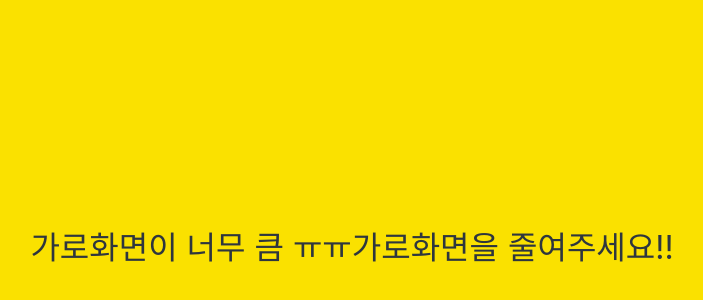
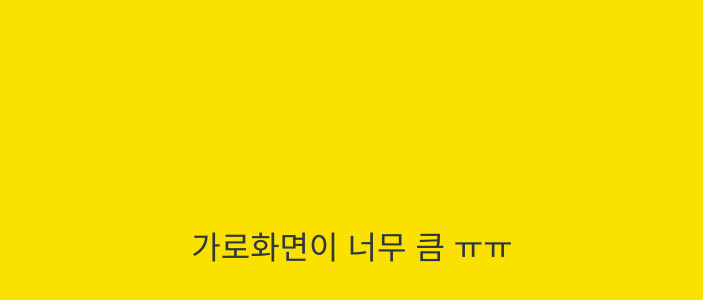
Before and after one commit to Forging-Man/-Nomad-cocoa-clone-2022, a plain HTML site: page setting.html in a window 1280 px wide. Shown: the part 152-452 px from the top of the page, without its empty margins (288-991 px from the left). Drawn offline with Linux system fonts and the light colour scheme; a web font is replaced by a local one.

Commit message:
P changed

```diff
--- a/setting.html
+++ b/setting.html
@@ -90,7 +90,6 @@
 
     <div id="no-mobile">
       <p>가로화면이 너무 큼 ㅠㅠ</p>
-      <p>가로화면을 줄여주세요!!</p>
     </div>
 
     <script
```
